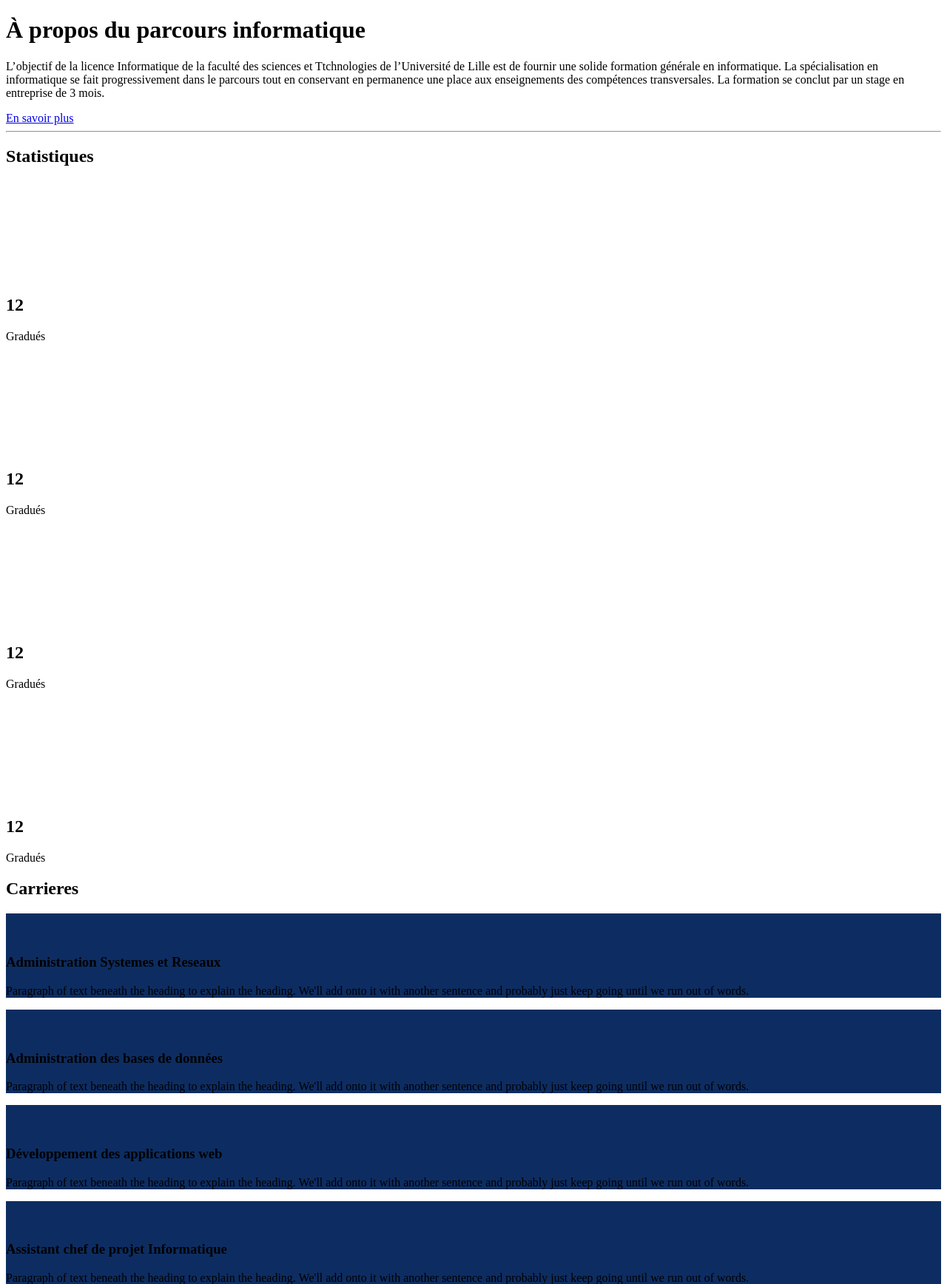
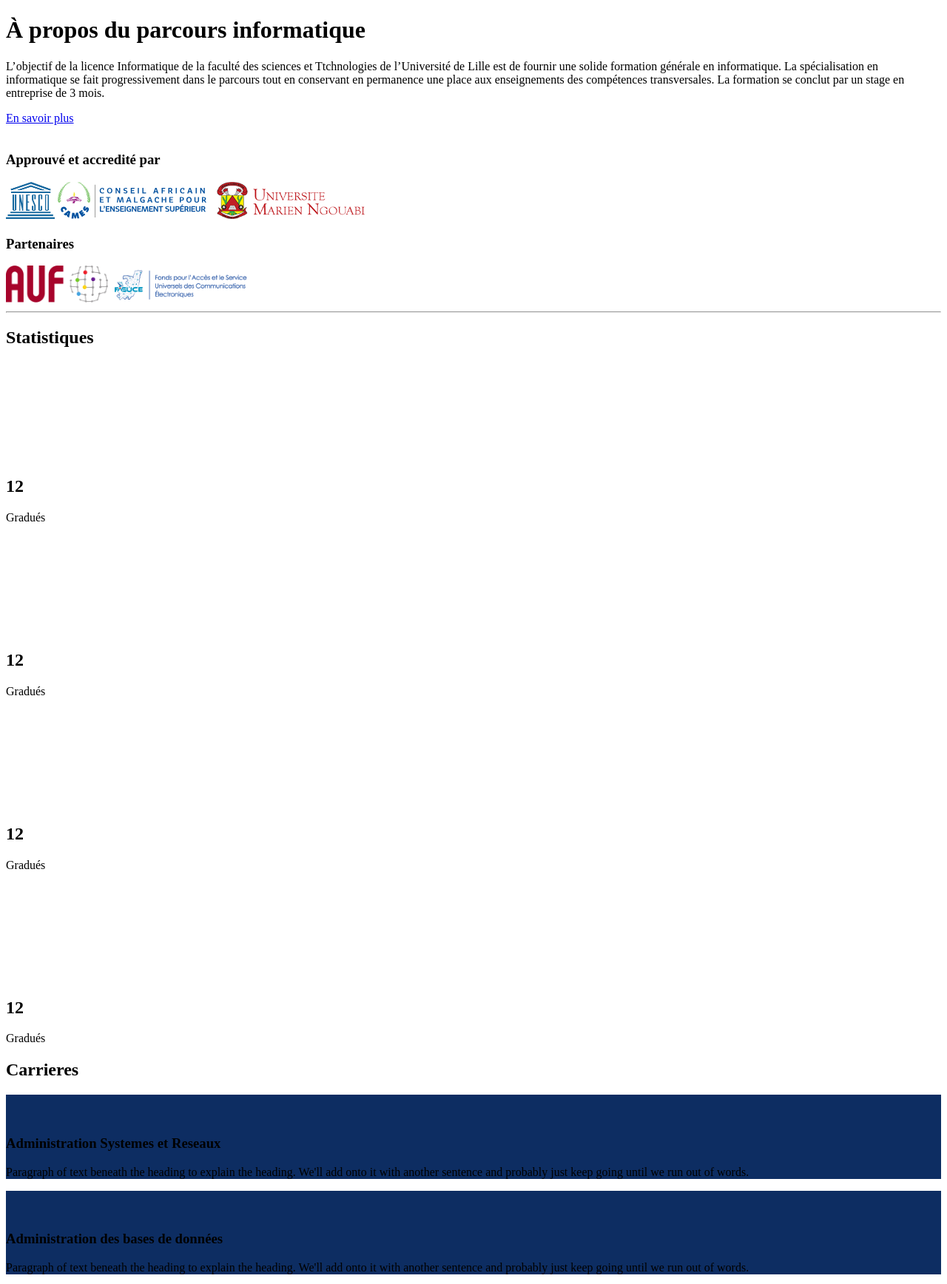
Before and after one commit to jovyzabel/fstInfoWeb, a Symfony app: template templates/home/index.html.twig in a window 1280 px wide. Shown: the part 2887-4623 px from the top of the page at 74% size. Run offline with Twig, Linux system fonts and the light colour scheme; the template is opened without the code that fills it, so the values that code supplies are empty; some libraries are stand-ins or nearby versions.

Commit message:
Amelioration de la page d'accueil (Ajout de why us et de branding)

```diff
--- a/templates/home/_description.html.twig
+++ b/templates/home/_description.html.twig
@@ -2,8 +2,8 @@
     <!-- START THE FEATURETTES -->
     <br>
     <div class="row flex-lg-row-reverse align-items-center g-5 py-5">
-		<div class="col-10 col-sm-8 col-lg-4">
-			<img src="{{asset('img/logo.png')}}" class="d-block mx-lg-auto img-fluid" alt="Bootstrap Themes" width="700" height="500" loading="lazy">
+		<div class="col-md-6 col-sm-12 col-lg-4">
+			<img src="{{asset('img/logo.png')}}" class="d-block mx-lg-auto img-fluid" alt="Bootstrap Themes">
 		</div>
 		<div class="col-lg-8">
 			<h1 class="display-5 fw-bold lh-1 mb-3">À propos du parcours informatique</h1>
@@ -22,3 +22,26 @@
 	</div>
 
 </div>
+
+<div class="container marketing mb-5">
+    <!-- START THE FEATURETTES -->
+    <br>
+    <div class="row align-items-center g-5 py-5">
+		<div class="col-md-6 col-sm-12 col-lg-5">
+			<h3 class="my-3">Approuvé et accredité par</h3>
+				<img src="{{ asset('img/logo-unesco.png') }}" alt="" height="50px" class="me-2">
+				<img src="{{ asset('img/logo-cames.svg') }}" alt="" height="50px" class="me-2">
+				<img src="{{ asset('img/Logo_UMNG.png') }}" alt="" height="50px" class="me-2">
+			<div class="d-flex">
+			</div>
+		</div>
+		<div class="col-md-6 col-lg-7">
+			<h3 class="my-3">Partenaires</h3>
+			<div class="d-flex">
+				<img src="{{ asset('img/logo-auf.png') }}" alt="" height="50px" class="me-2">
+				<img src="{{ asset('img/logo-fasuce.png') }}" alt="" height="50px" class="me-2">
+			</div>
+		</div>
+	</div>
+
+</div>
--- a/templates/home/_news_grid.html.twig
+++ b/templates/home/_news_grid.html.twig
@@ -1,7 +1,7 @@
 
 
 <!-- news section -->
-<div class="container">
+<div class="container mb-5">
 	<div class="row g-4 mb-3">
 		<h2 class="text-center">Actualités récentes</h2>
 		<div class="col-sm-12 col-md-6 col-lg-4">
--- a/templates/home/_statistic.html.twig
+++ b/templates/home/_statistic.html.twig
@@ -2,7 +2,7 @@
 	<h2 class="text-center">Statistiques</h2>
 
 	<div class="row text-center">
-		<div class="col-lg-3 text-center">
+		<div class="col-lg-3 mb-3 text-center">
 			<svg class="rounded-circle border p-4" width="130" height="130">
 				<text class="fa-solid fa-graduation-cap" style="color: #0d2d62 ;"></text>
 			</svg>
@@ -10,7 +10,7 @@
 			<h2 class="fw-lg count">12</h2>
 			<p>Gradués</p>
       	</div>
-		<div class="col-lg-3 text-center">
+		<div class="col-lg-3 mb-3 text-center">
 			<svg class="rounded-circle border p-4" width="130" height="130">
 				<text class="fa-solid fa-graduation-cap" style="color: #0d2d62 ;"></text>
 			</svg>
@@ -18,7 +18,7 @@
 			<h2 class="fw-lg count">12</h2>
 			<p>Gradués</p>
       	</div>
-		<div class="col-lg-3 text-center">
+		<div class="col-lg-3 mb-3 text-center">
 			<svg class="rounded-circle border p-4" width="130" height="130">
 				<text class="fa-solid fa-graduation-cap" style="color: #0d2d62 ;"></text>
 			</svg>
@@ -26,7 +26,7 @@
 			<h2 class="fw-lg count">12</h2>
 			<p>Gradués</p>
       	</div>
-		<div class="col-lg-3 text-center">
+		<div class="col-lg-3 mb-3 text-center">
 			<svg class="rounded-circle border p-4" width="130" height="130">
 				<text class="fa-solid fa-graduation-cap" style="color: #0d2d62 ;"></text>
 			</svg>
@@ -41,11 +41,11 @@
 <div class="container">
 	<h2 class="text-center">Carrieres</h2>
     <div class="row justify-content-center text-white my-3">
-        <div class="col-sm-6 col-lg-4 col-xl-3">
+        <div class="col-sm-6 col-lg-4 col-xl-3 mb-3">
             <div class="feature rounded shadow " style="background-color: #0d2d62 ;">
                 <div class="p-3">
-                    <div class="d-inline-flex align-items-center justify-content-center fs-2 mb-3">
-                        <svg class="fa fa-server" width="2em" height="2em">
+                    <div class="text-center fs-2 mb-3">
+                        <svg class="fa fa-2x fa-server" width="2em" height="2em">
                         </svg>
                     </div>
                     <h3 class="fs-2">Administration Systemes et Reseaux</h3>
@@ -54,12 +54,12 @@
             </div>
 
         </div>
-        <div class="col-sm-6 col-lg-4 col-xl-3">
+        <div class="col-sm-6 col-lg-4 col-xl-3 mb-3">
             <!-- Box Classic-->
             <div class="feature rounded shadow " style="background-color: #0d2d62 ;">
                 <div class="p-3">
-                    <div class="feature-icon d-inline-flex align-items-center justify-content-center fs-2 mb-3">
-                        <svg class="fa fa-database" width="2em" height="2em">
+                    <div class="text-center fs-2 mb-3">
+                        <svg class="fa fa-2x fa-database" width="2em" height="2em">
                         </svg>
                     </div>
                     <h3 class="fs-2">Administration des bases de données</h3>
@@ -67,12 +67,12 @@
                 </div>
             </div>
         </div>
-        <div class="col-sm-6 col-lg-4 col-xl-3">
+        <div class="col-sm-6 col-lg-4 col-xl-3 mb-3">
             <!-- Box Classic-->
             <div class="feature rounded shadow " style="background-color: #0d2d62 ;">
                 <div class="p-3">
-                    <div class="feature-icon d-inline-flex align-items-center justify-content-center fs-2 mb-3">
-                        <svg class="fa fa-laptop-code" width="2em" height="2em">
+                    <div class="text-center fs-2 mb-3">
+                        <svg class="fa fa-2x fa-laptop-code" width="2em" height="2em">
                         </svg>
                     </div>
                     <h3 class="fs-2">Développement des applications web</h3>
@@ -81,12 +81,12 @@
             </div>
 
         </div>
-        <div class="col-sm-6 col-lg-4 col-xl" >
+        <div class="col-sm-6 col-lg-4 col-xl mb-3" >
             <!-- Box Classic-->
             <div class="feature rounded shadow " style="background-color: #0d2d62 ;">
                 <div class="p-3">
-                    <div class="feature-icon d-inline-flex align-items-center justify-content-center fs-2 mb-3">
-                        <svg class="fa-solid fa-clipboard-list" width="2em" height="2em">
+                    <div class="text-center fs-2 mb-3">
+                        <svg class="fa fa-2x fa-clipboard-list" width="2em" height="2em">
                         </svg>
                     </div>
                     <h3 class="fs-2">Assistant chef de projet Informatique</h3>
--- /dev/null
+++ b/templates/home/_why_us.html.twig
@@ -0,0 +1,67 @@
+
+
+<div class="container mb-5">
+	<h3 class="text-center">Pourquoi choisir Le parcours informatique pour vos poursuites d'études ?</h3>
+
+	<div class="row g-4 py-5 row-cols-1 row-cols-lg-3">
+		<div class="feature col text-center">
+			<div class="feature-icon d-inline-flex align-items-center justify-content-center text-danger fs-2 mb-3">
+				<svg class="fa fa-2x fa-hand-holding-dollar" width="1em" height="1em">
+				</svg>
+			</div>
+			<h3 class="fs-2">Faible coût</h3>
+			<p>Paragraph of text beneath the heading to explain the heading. We'll add onto it with another sentence and probably just keep going until we run out of words.</p>
+
+		</div>
+		<div class="feature col text-center">
+			<div class="feature-icon d-inline-flex align-items-center justify-content-center text-danger fs-2 mb-3">
+				<svg class="fa-solid fa-circle-check fa-2x" width="1em" height="1em">
+				</svg>
+			</div>
+			<h3 class="fs-2">Qualité</h3>
+			<p>Paragraph of text beneath the heading to explain the heading. We'll add onto it with another sentence and probably just keep going until we run out of words.</p>
+
+		</div>
+		<div class="feature col text-center">
+			<div class="feature-icon d-inline-flex align-items-center justify-content-center text-danger fs-2 mb-3">
+				<svg class=" fa-2x" width="1em" height="1em">
+					<use xlink:href="#toggles2"></use>
+				</svg>
+			</div>
+			<h3 class="fs-2">Une dynamique pédagogique</h3>
+			<p>Paragraph of text beneath the heading to explain the heading. We'll add onto it with another sentence and probably just keep going until we run out of words.</p>
+
+		</div>
+		<div class="feature col text-center">
+			<div class="feature-icon d-inline-flex align-items-center justify-content-center text-danger fs-2 mb-3">
+				<svg class="bi fa-2x" width="1em" height="1em">
+					<use xlink:href="#toggles2"></use>
+				</svg>
+			</div>
+			<h3 class="fs-2">Des enseignants en activité</h3>
+			<p>Paragraph of text beneath the heading to explain the heading. We'll add onto it with another sentence and probably just keep going until we run out of words.</p>
+
+		</div>
+		<div class="feature col text-center">
+			<div class="feature-icon d-inline-flex align-items-center justify-content-center text-danger fs-2 mb-3">
+				<svg class="fa-2x" width="1em" height="1em">
+					<use xlink:href="#toggles2"></use>
+				</svg>
+			</div>
+			<h3 class="fs-2">Confort</h3>
+			<p>Paragraph of text beneath the heading to explain the heading. We'll add onto it with another sentence and probably just keep going until we run out of words.</p>
+
+		</div>
+		<div class="feature col text-center">
+			<div class="feature-icon d-inline-flex align-items-center justify-content-center text-danger fs-2 mb-3">
+				<svg class="bi fa-2x" width="1em" height="1em">
+					<use xlink:href="#toggles2"></use>
+				</svg>
+			</div>
+			<h3 class="fs-2">Ouverte sur l'entreprise</h3>
+			<p>Paragraph of text beneath the heading to explain the heading. We'll add onto it with another sentence and probably just keep going until we run out of words.</p>
+
+		</div>
+	</div>
+
+</div>
--- a/templates/home/index.html.twig
+++ b/templates/home/index.html.twig
@@ -19,6 +19,8 @@
 
   {# <hr class="featurette-divider"> #}
 
+{% include "home/_why_us.html.twig" %}
+
 {% include "home/_news_grid.html.twig" %}
 
 	<hr class="featurette-divider bg-light">
```
Also changed, not shown: public/img/Logo_UMNG.png (added), public/img/logo-auf.png (added), public/img/logo-cames.svg (added), public/img/logo-fasuce.png (added), public/img/logo-unesco.png (added).
